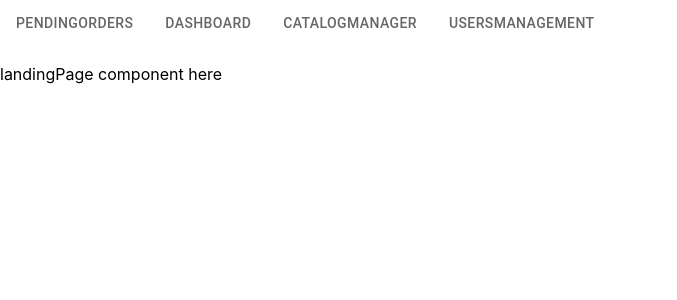
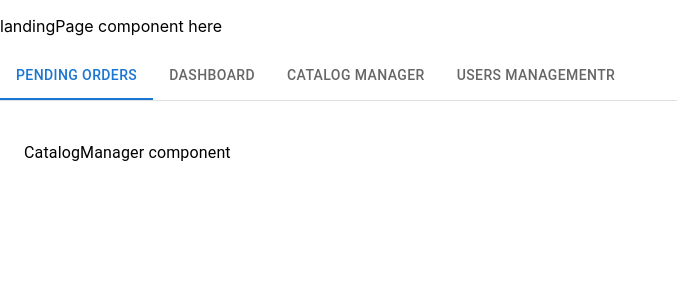
Before and after one commit to developers-bootcamp/sap-orders-manager-red, a React (Create React App) app: page / in a window 1280 px wide. Shown: the top 300 px of the page, without its empty margins (0-677 px from the left). Built offline with nearby package versions, Linux system fonts and the light colour scheme.

Commit message:
fixed tub component

```diff
--- a/src/App.tsx
+++ b/src/App.tsx
@@ -4,13 +4,6 @@ import { BrowserRouter, Route , Link} from 'react-router-dom';
 import { Routes } from 'react-router';
 import LandingPage from "./pages/landing";
 import Login from "./pages/login";
-import CatalogManager from './components/catalogManager';
-import Dashboard from './components/dashboard';
-import PendingOrders from './components/pendingOrders';
-import UserManagements from './components/usersManagement';
-
-import Tabs from '@mui/material/Tabs';
-import Tab from '@mui/material/Tab';
 
 // import SignUpComp from './components/signup';
 
@@ -18,20 +11,10 @@ function App() {
   return (
 
     <BrowserRouter>
-      <Tabs>
-          <Tab label="pendingOrders" component={Link} to="/pendingOrders" />
-          <Tab label="dashboard" component={Link} to="/dashboard" />
-          <Tab label="catalogManager" component={Link} to="/catalogManager" />
-          <Tab label="usersManagement" component={Link} to="/usersManagement" />
-      </Tabs>
+
       <Routes>
         <Route path="/" element={<LandingPage />} />
         <Route path="/login" element={<Login />} />
-        <Route path="/catalogManager" element={<CatalogManager />} />
-        <Route path="/dashboard" element={<Dashboard />} />
-        <Route path="/pendingOrders" element={<PendingOrders />} />
-        <Route path="/usersManagement" element={<UserManagements />} />
-        {/* <Route path="/signUp" element={<SignUpComp />} /> */}
       </ Routes>
     </BrowserRouter>
   );
--- a/src/components/landing.tsx
+++ b/src/components/landing.tsx
@@ -1,16 +1,91 @@
 import React, { useEffect } from 'react';
-import { useDispatch } from 'react-redux';
+import Tabs from '@mui/material/Tabs';
+import Tab from '@mui/material/Tab';
+import Typography from '@mui/material/Typography';
+import Box from '@mui/material/Box';
+
 // import { fetchAllOrders } from "../redux/action/orderAction";
 
+import CatalogManager from './catalogManager';
+import Dashboard from './dashboard';
+import PendingOrders from './pendingOrders';
+import UserManagements from './usersManagement';
+
+interface TabPanelProps {
+    children?: React.ReactNode;
+    index: number;
+    value: number;
+  }
+
+  function TabPanel(props: TabPanelProps) {
+    const { children, value, index, ...other } = props;
+
+    return (
+      <div
+        role="tabpanel"
+        hidden={value !== index}
+        id={`simple-tabpanel-${index}`}
+        aria-labelledby={`simple-tab-${index}`}
+        {...other}
+      >
+        {value === index && (
+          <Box sx={{ p: 3 }}>
+            <Typography>{children}</Typography>
+          </Box>
+        )}
+      </div>
+    );
+  }
+
+  function a11yProps(index: number) {
+    return {
+      id: `simple-tab-${index}`,
+      'aria-controls': `simple-tabpanel-${index}`,
+    };
+  }
+
+
+  const componentArray = [CatalogManager, Dashboard, PendingOrders,UserManagements];
+
 const Landing: React.FC = () => {
-    // const dispatch = useDispatch();
-    useEffect(() => {
-        // Dispatch the fetchAllOrders action when the component mounts
-        // dispatch(fetchAllOrders());
-    }, []);
+    // // const dispatch = useDispatch();
+    // useEffect(() => {
+    //     // Dispatch the fetchAllOrders action when the component mounts
+    //     // dispatch(fetchAllOrders());
+    // }, []);
+
+    const [value, setValue] = React.useState(0);
+
+    const handleChange = (event: React.SyntheticEvent, newValue: number) => {
+      setValue(newValue);
+    };
+
+    const SelectedComponent = componentArray[value];
+
     return (
-    <>
-    </>
+      <Box sx={{ width: '100%' }}>
+        <Box sx={{ borderBottom: 1, borderColor: 'divider' }}>
+          <Tabs value={value} onChange={handleChange} aria-label="basic tabs example">
+            <Tab label="pending Orders" {...a11yProps(0)} />
+            <Tab label="dashboard" {...a11yProps(1)} />
+            <Tab label="catalog Manager" {...a11yProps(2)} />
+            <Tab label="users Managementr" {...a11yProps(3)} />
+          </Tabs>
+        </Box>
+
+        <TabPanel value={value} index={0}>
+          <SelectedComponent />
+        </TabPanel>
+        <TabPanel value={value} index={1}>
+          <SelectedComponent />
+        </TabPanel>
+        <TabPanel value={value} index={2}>
+          <SelectedComponent />
+        </TabPanel>
+        <TabPanel value={value} index={3}>
+          <SelectedComponent />
+        </TabPanel>
+      </Box>
     );
 };
 
```
